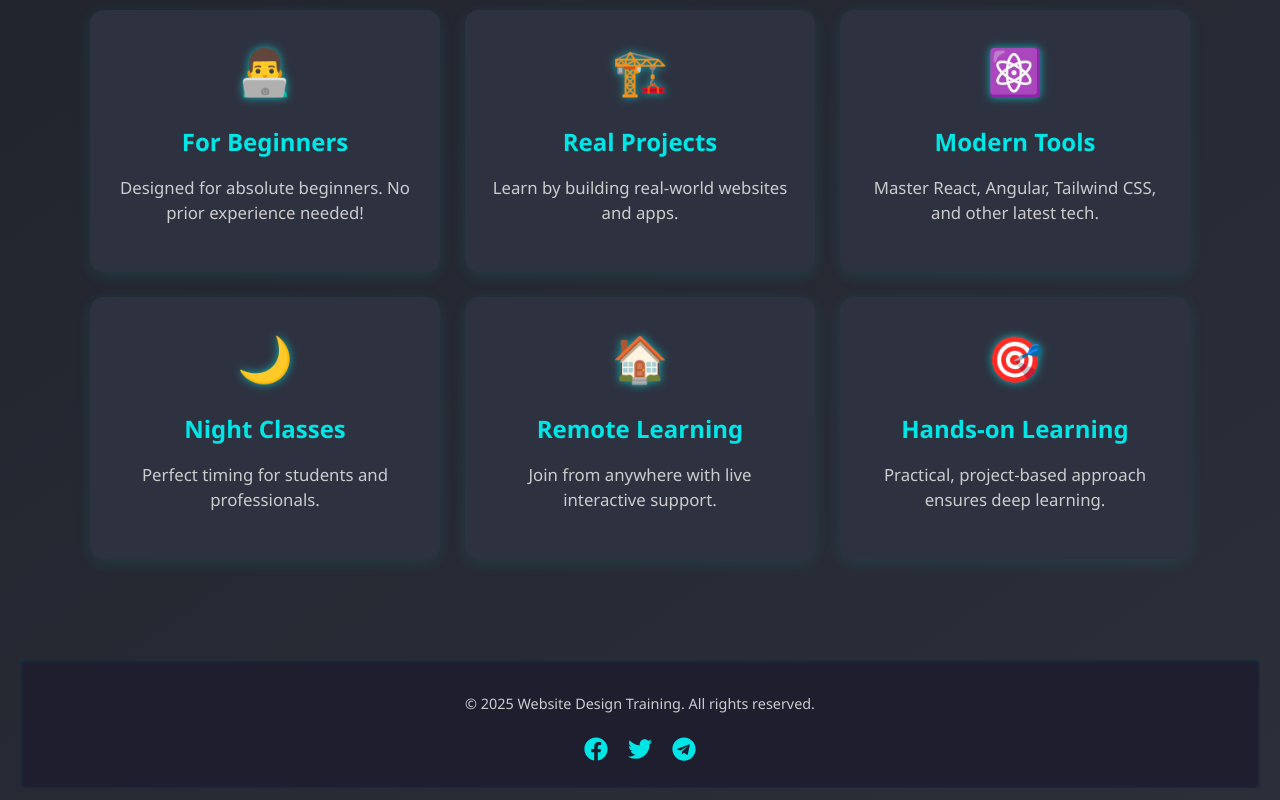
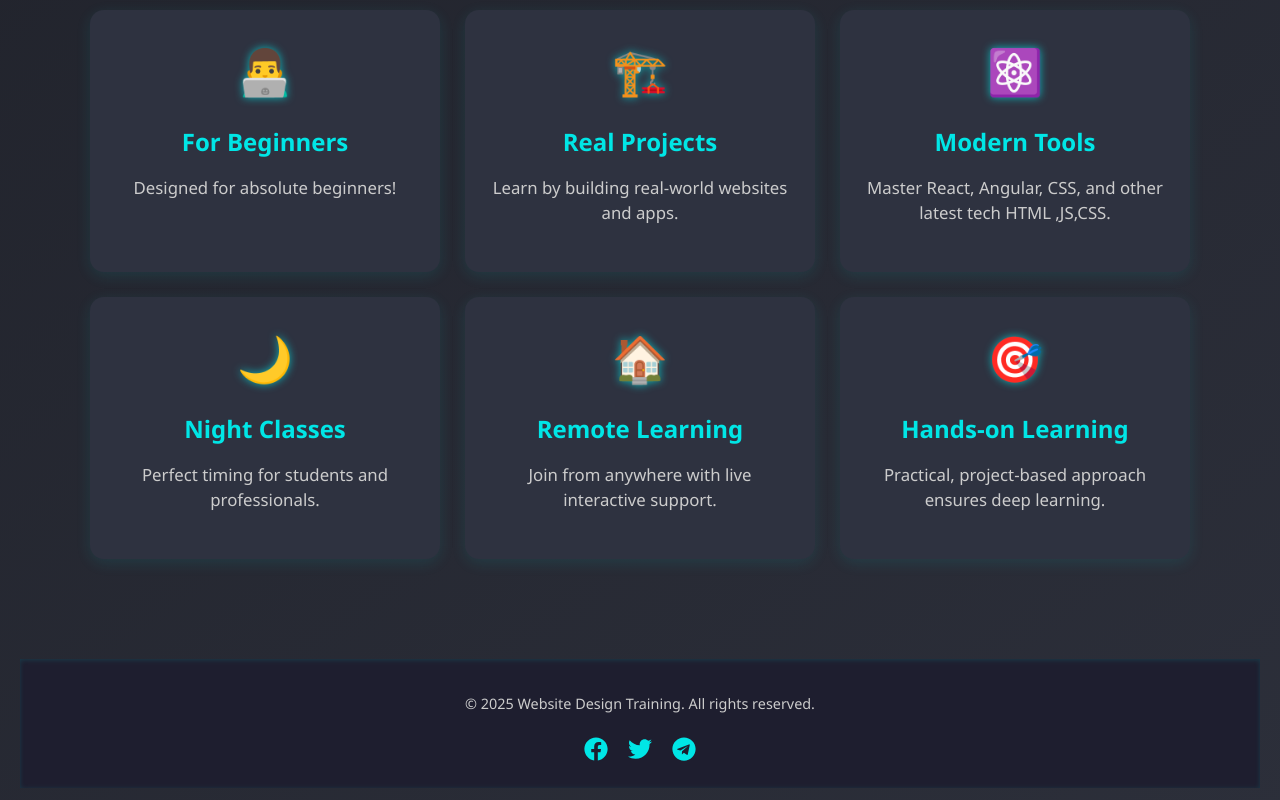
Before and after one commit to DesuSefiw/web-design-training, a React (Create React App) app in the folder trainer-frontend/: page / in a window 1280 px wide. Shown: the part 992-1792 px from the top of the page. Built offline with nearby package versions, Linux system fonts and the light colour scheme.

Commit message:
Update Home.js

```diff
--- a/trainer-frontend/src/pages/Home.js
+++ b/trainer-frontend/src/pages/Home.js
@@ -26,7 +26,7 @@ function Home() {
           <div className="benefit-card">
             <span>👨‍💻</span>
             <h3>For Beginners</h3>
-            <p>Designed for absolute beginners. No prior experience needed!</p>
+            <p>Designed for absolute beginners!</p>
           </div>
           <div className="benefit-card">
             <span>🏗️</span>
@@ -36,7 +36,7 @@ function Home() {
           <div className="benefit-card">
             <span>⚛️</span>
             <h3>Modern Tools</h3>
-            <p>Master React, Angular, Tailwind CSS, and other latest tech.</p>
+            <p>Master React, Angular,  CSS, and other latest tech HTML ,JS,CSS.</p>
           </div>
           <div className="benefit-card">
             <span>🌙</span>
```
